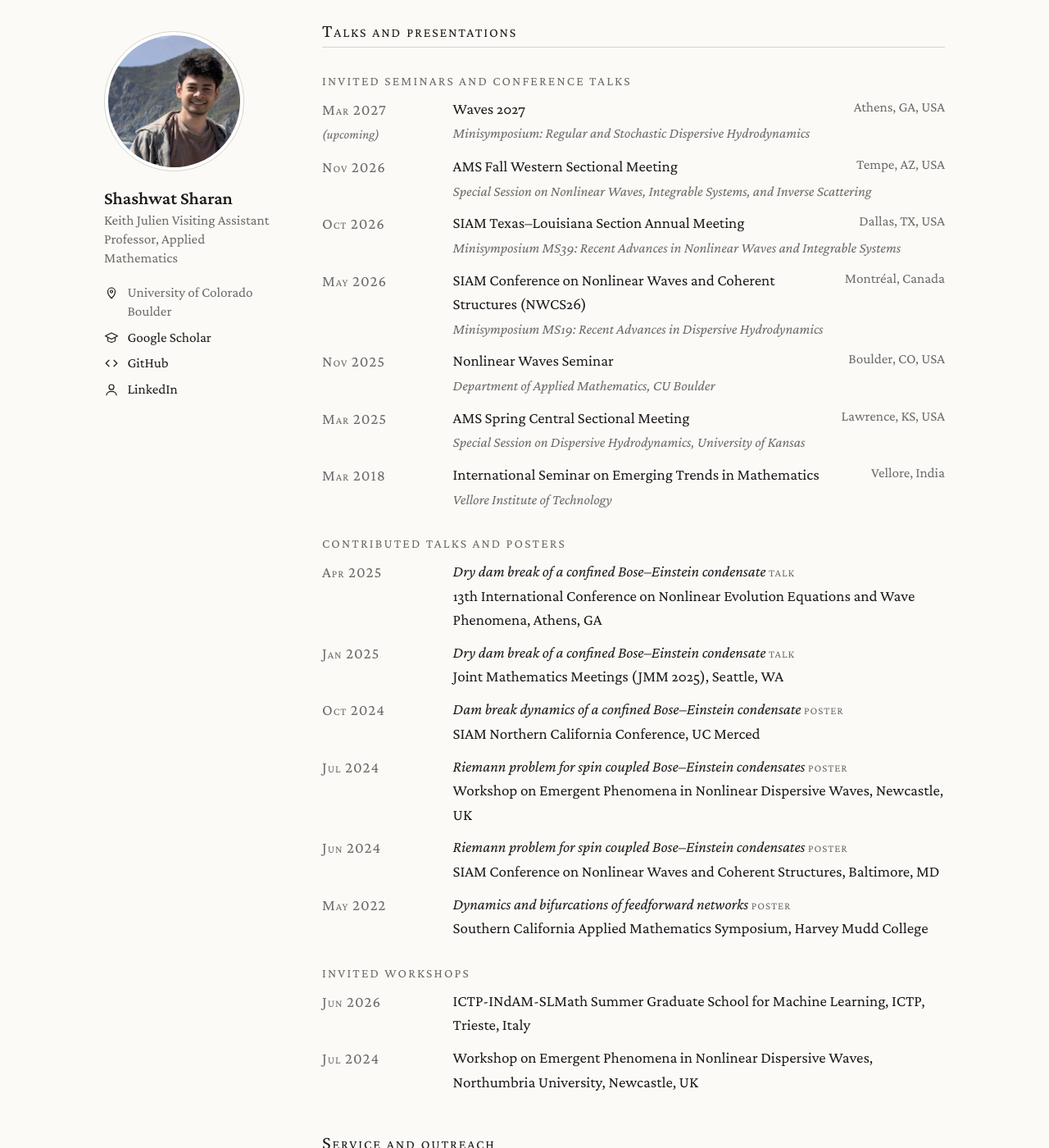
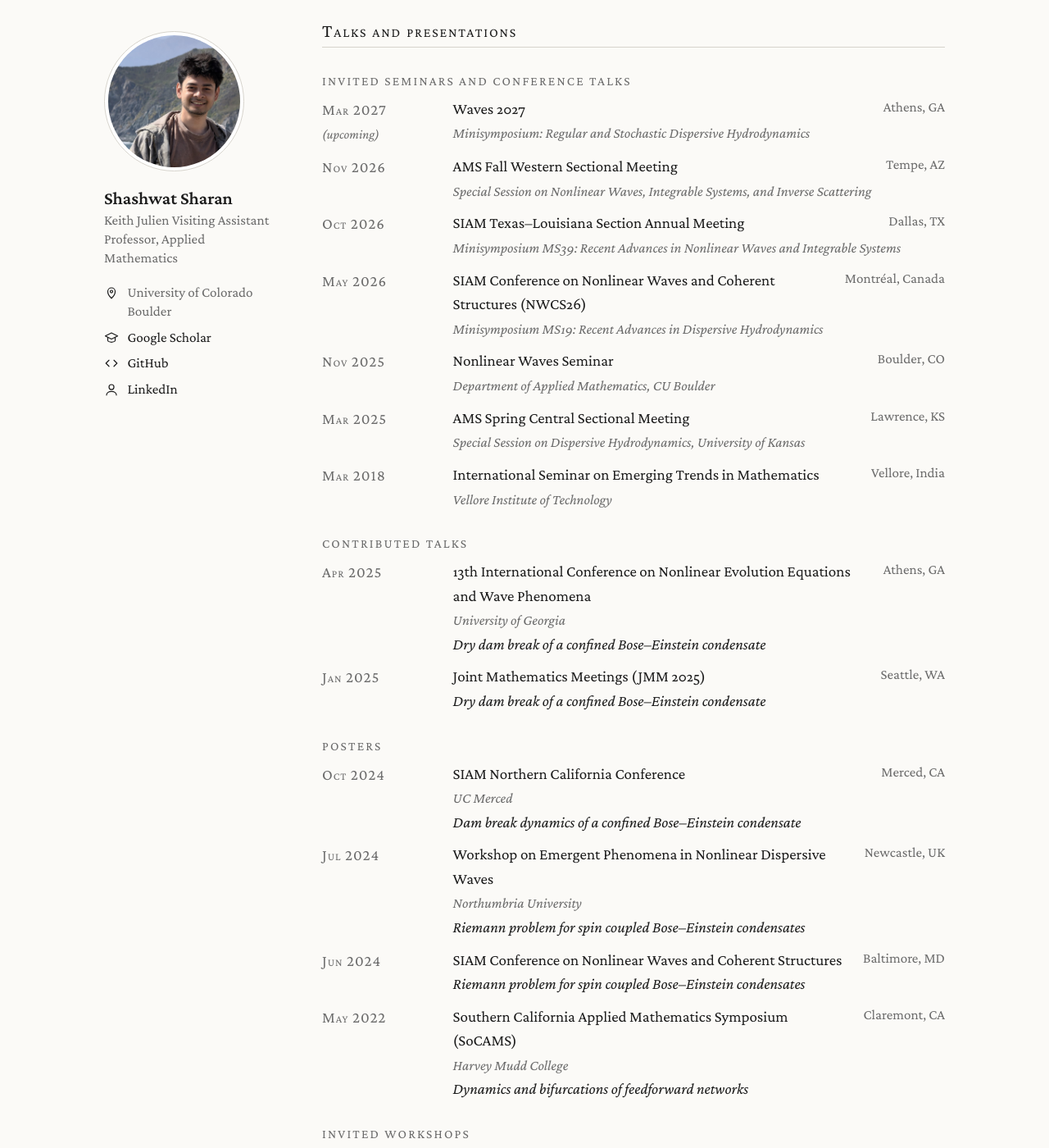
Before and after one commit to shashwatsharan/shashwatsharan.github.io, a Jekyll site: the page built from cv.md, in a window 1280 px wide and 1400 px high, scrolled down 1474 px. Shown: the whole window at 82% size. Built offline with Jekyll 4.4.1, drawn with Linux system fonts in a browser that asks for light colours.

Commit message:
Add files via upload

```diff
--- a/cv.md
+++ b/cv.md
@@ -89,15 +89,15 @@ See [Publications](/publications/) and [Teaching](/teaching/).
 #### Invited seminars and conference talks
 
 Mar 2027<br><small>(upcoming)</small>
-: <span class="loc">Athens, GA, USA</span>Waves 2027<br>
+: <span class="loc">Athens, GA</span>Waves 2027<br>
 <span class="session">Minisymposium: Regular and Stochastic Dispersive Hydrodynamics</span>
 
 Nov 2026
-: <span class="loc">Tempe, AZ, USA</span>AMS Fall Western Sectional Meeting<br>
+: <span class="loc">Tempe, AZ</span>AMS Fall Western Sectional Meeting<br>
 <span class="session">Special Session on Nonlinear Waves, Integrable Systems, and Inverse Scattering</span>
 
 Oct 2026
-: <span class="loc">Dallas, TX, USA</span>SIAM Texas–Louisiana Section Annual Meeting<br>
+: <span class="loc">Dallas, TX</span>SIAM Texas–Louisiana Section Annual Meeting<br>
 <span class="session">Minisymposium MS39: Recent Advances in Nonlinear Waves and Integrable Systems</span>
 
 May 2026
@@ -105,42 +105,48 @@ May 2026
 <span class="session">Minisymposium MS19: Recent Advances in Dispersive Hydrodynamics</span> {% comment %}<br>*Breaking a Superfluid Harmonic Dam: Rarefaction Dynamics of a Trapped Condensate*{% endcomment %}
 
 Nov 2025
-: <span class="loc">Boulder, CO, USA</span>Nonlinear Waves Seminar<br>
+: <span class="loc">Boulder, CO</span>Nonlinear Waves Seminar<br>
 <span class="session">Department of Applied Mathematics, CU Boulder</span> {% comment %}<br>*Vacuum dambreak of a superfluid: rarefaction waves in harmonic potential*{% endcomment %}
 
 Mar 2025
-: <span class="loc">Lawrence, KS, USA</span>AMS Spring Central Sectional Meeting<br>
+: <span class="loc">Lawrence, KS</span>AMS Spring Central Sectional Meeting<br>
 <span class="session">Special Session on Dispersive Hydrodynamics, University of Kansas</span> {% comment %}<br>*Vacuum dam break problem for the defocusing NLS equation with a harmonic potential*{% endcomment %}
 
 Mar 2018
 : <span class="loc">Vellore, India</span>International Seminar on Emerging Trends in Mathematics<br>
 <span class="session">Vellore Institute of Technology</span> {% comment %}<br>*N-body gravitational simulations and trajectories around rotating spherical bodies*{% endcomment %}
 
-#### Contributed talks and posters
+#### Contributed talks
 
 Apr 2025
-: *Dry dam break of a confined Bose–Einstein condensate* <span class="tag">talk</span><br>
-13th International Conference on Nonlinear Evolution Equations and Wave Phenomena, Athens, GA
+: <span class="loc">Athens, GA</span>13th International Conference on Nonlinear Evolution Equations and Wave Phenomena<br>
+<span class="session">University of Georgia</span><br>
+*Dry dam break of a confined Bose–Einstein condensate*
 
 Jan 2025
-: *Dry dam break of a confined Bose–Einstein condensate* <span class="tag">talk</span><br>
-Joint Mathematics Meetings (JMM 2025), Seattle, WA
+: <span class="loc">Seattle, WA</span>Joint Mathematics Meetings (JMM 2025)<br>
+*Dry dam break of a confined Bose–Einstein condensate*
+
+#### Posters
 
 Oct 2024
-: *Dam break dynamics of a confined Bose–Einstein condensate* <span class="tag">poster</span><br>
-SIAM Northern California Conference, UC Merced
+: <span class="loc">Merced, CA</span>SIAM Northern California Conference<br>
+<span class="session">UC Merced</span><br>
+*Dam break dynamics of a confined Bose–Einstein condensate*
 
 Jul 2024
-: *Riemann problem for spin coupled Bose–Einstein condensates* <span class="tag">poster</span><br>
-Workshop on Emergent Phenomena in Nonlinear Dispersive Waves, Newcastle, UK
+: <span class="loc">Newcastle, UK</span>Workshop on Emergent Phenomena in Nonlinear Dispersive Waves<br>
+<span class="session">Northumbria University</span><br>
+*Riemann problem for spin coupled Bose–Einstein condensates*
 
 Jun 2024
-: *Riemann problem for spin coupled Bose–Einstein condensates* <span class="tag">poster</span><br>
-SIAM Conference on Nonlinear Waves and Coherent Structures, Baltimore, MD
+: <span class="loc">Baltimore, MD</span>SIAM Conference on Nonlinear Waves and Coherent Structures<br>
+*Riemann problem for spin coupled Bose–Einstein condensates*
 
 May 2022
-: *Dynamics and bifurcations of feedforward networks* <span class="tag">poster</span><br>
-Southern California Applied Mathematics Symposium, Harvey Mudd College
+: <span class="loc">Claremont, CA</span>Southern California Applied Mathematics Symposium (SoCAMS)<br>
+<span class="session">Harvey Mudd College</span><br>
+*Dynamics and bifurcations of feedforward networks*
 
 #### Invited workshops
 
```
